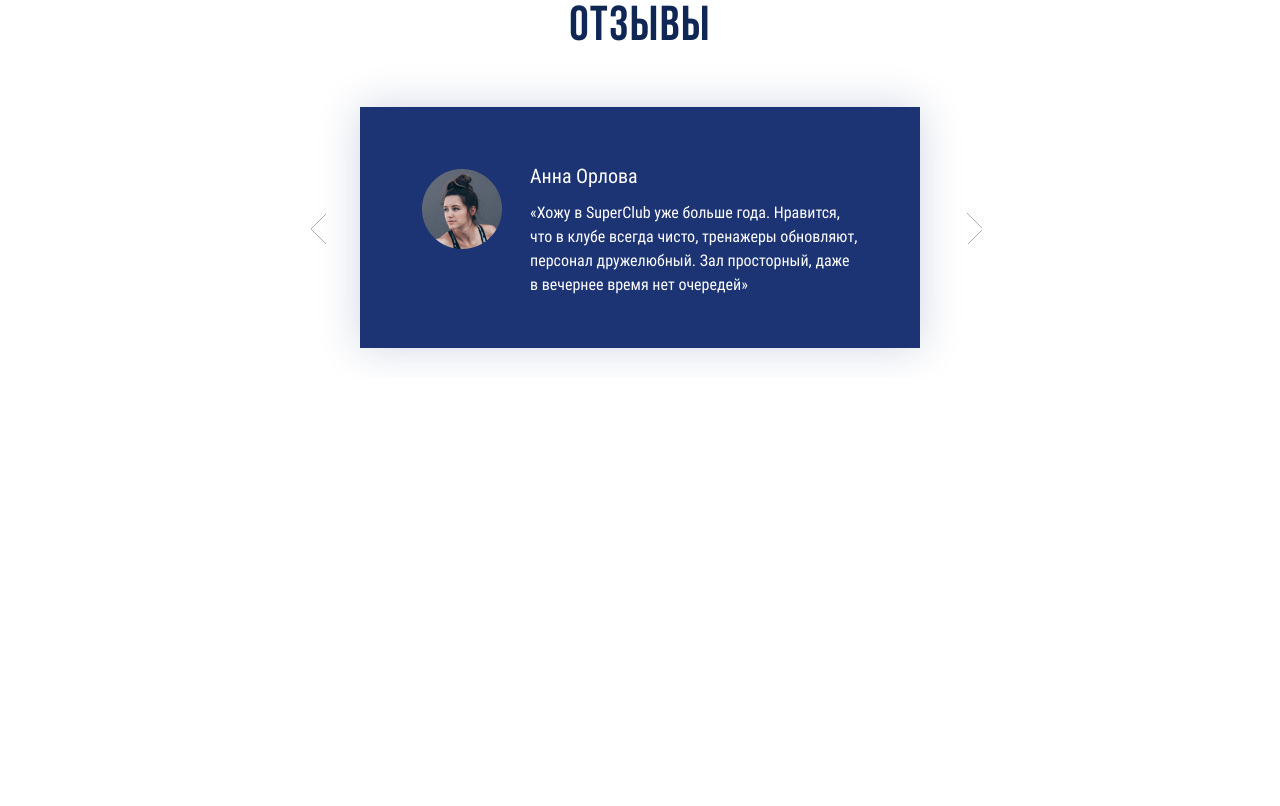
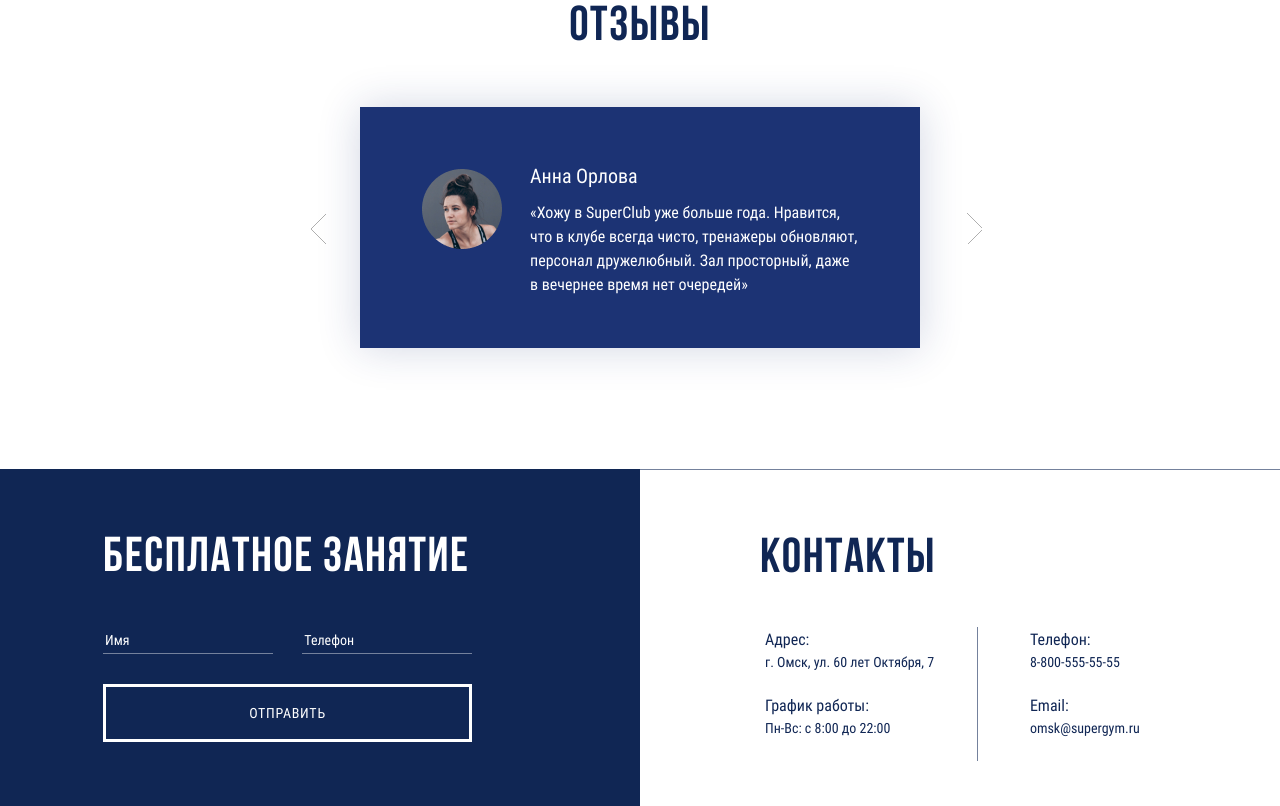
Before and after one commit to Proxa-prog/fitness, a website built with webpack: page source/index.html in a window 1280 px wide. Shown: the part 5560-6366 px from the top of the page. Before the commit the page ends 5938 px from the top, so only its background shows below. Built offline with nearby package versions, Linux system fonts and the light colour scheme; files whose address does not match are found by name.

Commit message:
desctop версия контакты

```diff
--- a/source/index.html
+++ b/source/index.html
@@ -471,6 +471,39 @@
           </div>
         </div>
       </section>
+      <section class="contacts">
+        <div class="contacts__inner">
+          <div class="contacts__free-training">
+            <form class="contacts__form" action="#" method="post">
+              <h3>Бeсплатное занятие </h3>
+              <div class="contacts__user-input">
+                <input type="text" placeholder="Имя">
+                <input type="number" placeholder="Телефон">
+                <button type="submit">Отправить</button>
+              </div>
+            </form>
+          </div>
+          <div class="contacts__address">
+            <h3>Контакты</h3>
+            <div class="contacts__address-text">
+              <dl>
+                <dt>Адрес:</dt>
+                <dd>г. Омск, ул. 60 лет Октября, 7</dd>
+                <dt>График работы:</dt>
+                <dd>Пн-Вс: с 8:00 до 22:00</dd>
+              </dl>
+            </div>
+            <div class="contacts__phone-text">
+              <dl>
+                <dt>Телефон:</dt>
+                <dd>8-800-555-55-55</dd>
+                <dt>Email:</dt>
+                <dd>omsk@supergym.ru</dd>
+              </dl>
+            </div>
+          </div>
+        </div>
+      </section>
     </main>
     <footer>
       <div class="container"></div>
--- /dev/null
+++ b/source/sass/blocks/contacts.scss
@@ -0,0 +1,114 @@
+.contacts__inner {
+  display: flex;
+  flex-wrap: wrap;
+}
+
+.contacts__free-training {
+  width: 50%;
+  background-color: $color-sapphire;
+  padding: 58px 168px 64px 103px;
+}
+
+.contacts__form {
+  h3 {
+    font-family: "Bebas Neue", sans-serif;
+    font-size: 49px;
+    line-height: 64px;
+    letter-spacing: 0.03em;
+    text-transform: uppercase;
+    color: $color-default-white;
+    margin: 0;
+  }
+
+  input {
+    width: 46%;
+    background-color: inherit;
+    border-left: none;
+    border-right: none;
+    border-top: none;
+    color: $color-default-white;
+    border-bottom: 1px solid $color-light-slate-grey;
+    font-size: 14px;
+    line-height: 16px;
+    padding-bottom: 5px;
+
+    &::placeholder {
+      color: $color-default-white;
+    }
+  }
+
+  button[type="submit"] {
+    margin-top: 30px;
+    width: 100%;
+    padding: 18px;
+    text-align: center;
+    font-weight: 700;
+    font-size: 14px;
+    line-height: 16px;
+    letter-spacing: 0.05em;
+    text-transform: uppercase;
+    color: $color-default-white;
+    background-color: inherit;
+    border: 3px solid $color-default-white;
+  }
+}
+
+.contacts__user-input {
+  padding-top: 40px;
+  display: flex;
+  flex-wrap: wrap;
+  justify-content: space-between;
+}
+
+.contacts__address {
+  width: 50%;
+  padding: 58px 47px 45px 120px;
+  text-align: left;
+  color: $color-sapphire;
+  display: flex;
+  flex-wrap: wrap;
+  justify-content: space-between;
+  border-top: 1px solid $color-light-slate-grey;
+
+  h3 {
+    font-family: "Bebas Neue", sans-serif;
+    font-size: 49px;
+    line-height: 64px;
+    letter-spacing: 0.03em;
+    text-transform: uppercase;
+    margin: 0 0 14px;
+    width: 100%;
+  }
+
+  .contacts__address-text {
+    width: 46%;
+    border-right: 1px solid $color-light-slate-grey;
+  }
+
+  .contacts__phone-text {
+    width: 44%;
+  }
+
+  dl {
+    padding-left: 5px;
+    padding-top: 1px;
+    margin: 0;
+  }
+
+  dt {
+    font-weight: 700;
+    font-size: 16px;
+    line-height: 150%;
+  }
+
+  dd {
+    margin: 0;
+    font-size: 14px;
+    line-height: 21px;
+    margin-bottom: 21px;
+  }
+
+  dd:last-child {
+    margin: 0;
+  }
+}
--- a/source/sass/blocks/reviews.scss
+++ b/source/sass/blocks/reviews.scss
@@ -1,3 +1,6 @@
+.reviews {
+  margin-bottom: 91px;
+}
 .reviews__inner {
   padding: 30px 103px;
 
--- a/source/sass/style.scss
+++ b/source/sass/style.scss
@@ -28,6 +28,7 @@
 @import "blocks/advantages";
 @import "blocks/promotions";
 @import "blocks/reviews";
+@import "blocks/contacts";
 
 // ---------------------------------
 
--- a/source/sass/variables.scss
+++ b/source/sass/variables.scss
@@ -8,6 +8,7 @@ $color-default-white:               #ffffff;
 $color-whisper:                     #e8e8e8;
 $color-ghost-white:                 #f8f9fc;
 $color-spindle:                     #b6bdcc;
+$color-light-slate-grey:            #74819c;
 $color-sapphire:                    #102654;
 $color-resolution-blue:             #1c3374;
 $color-chambray:                    #495a7d;
```
Also changed, not shown: build/css/style.css, build/css/style.min.css, build/index.html, 1 other file.
